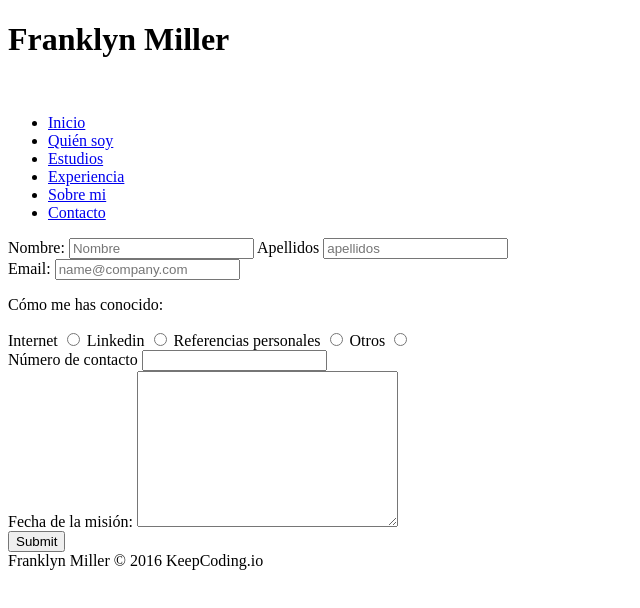
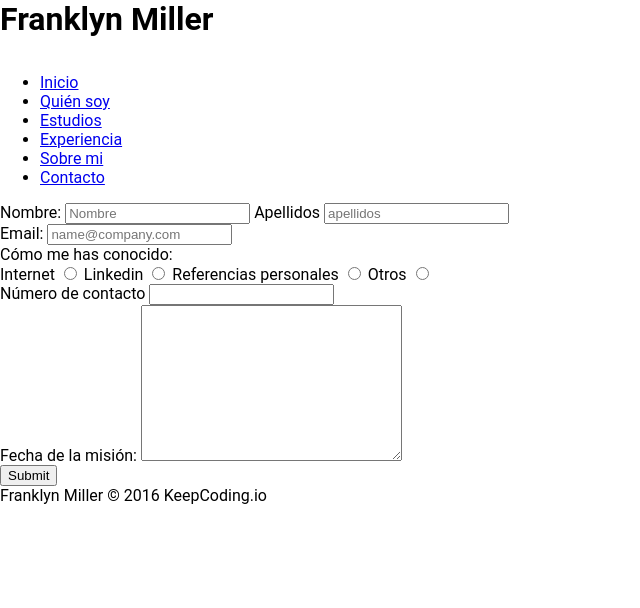
Before and after one commit to manudzmz/pracHTML-CSS-JS, a plain HTML site: page index.html in a window 1280 px wide. Shown: the whole page, without its empty margins (0-640 px from the left). Drawn offline with Linux system fonts and the light colour scheme.

Commit message:
Agregada linea link para los estilos que han sido movidos a una carpeta.

```diff
--- /dev/null
+++ b/estilos/style.css
@@ -0,0 +1,13 @@
+h1, p {
+	margin: 0px;
+}
+
+* {
+	box-sizing: border-box;
+}
+
+body {
+	font-family: 'Roboto', sans-serif;
+	margin: 0px;
+	overflow-x: hidden;
+}
--- a/index.html
+++ b/index.html
@@ -3,6 +3,7 @@
 <head>
 	<meta charset="UTF-8">
 	<title>Currículum Vitae - Franklyn Miller</title>
+	<link rel="stylesheet" type="text/css" href="estilos/style.css">
 </head>
 <body>
 	<header>
--- a/style.css
+++ /dev/null
@@ -1,59 +0,0 @@
-h1, p {
-	margin: 0px;
-}
-
-* {
-	box-sizing: border-box;
-}
-
-body {
-	font-family: 'Roboto', sans-serif;
-	margin: 0px;
-	overflow-x: hidden;
-}
-
-#inicio > img {
-	width: 200px;
-	height: 200px;
-	padding: 30px;
-}
-
-.inicio-imgs {
-	display: flex;
-	flex-flow: row wrap;
-	justify-content: center;
-	align-items: center;
-	padding: 50px;
-}
-
-.tres {
-	align-self: flex-end;
-}
-
-.uno {
-	align-self: flex-start;
-}
-
-nav {
-	position: fixed;
-	background-color: #F7F7F7;
-	left: 0px;
-	top: 0px;
-	height: 100%;
-}
-
-header {
-	background-color: #2A4456;
-	height: 80px;
-}
-
-header h1 {
-	color: #A0F8FB;
-}
-
-.header {
-	display: flex;
-	flex-direction: row;
-	justify-content: center;
-	align-items: center;
-}
```
